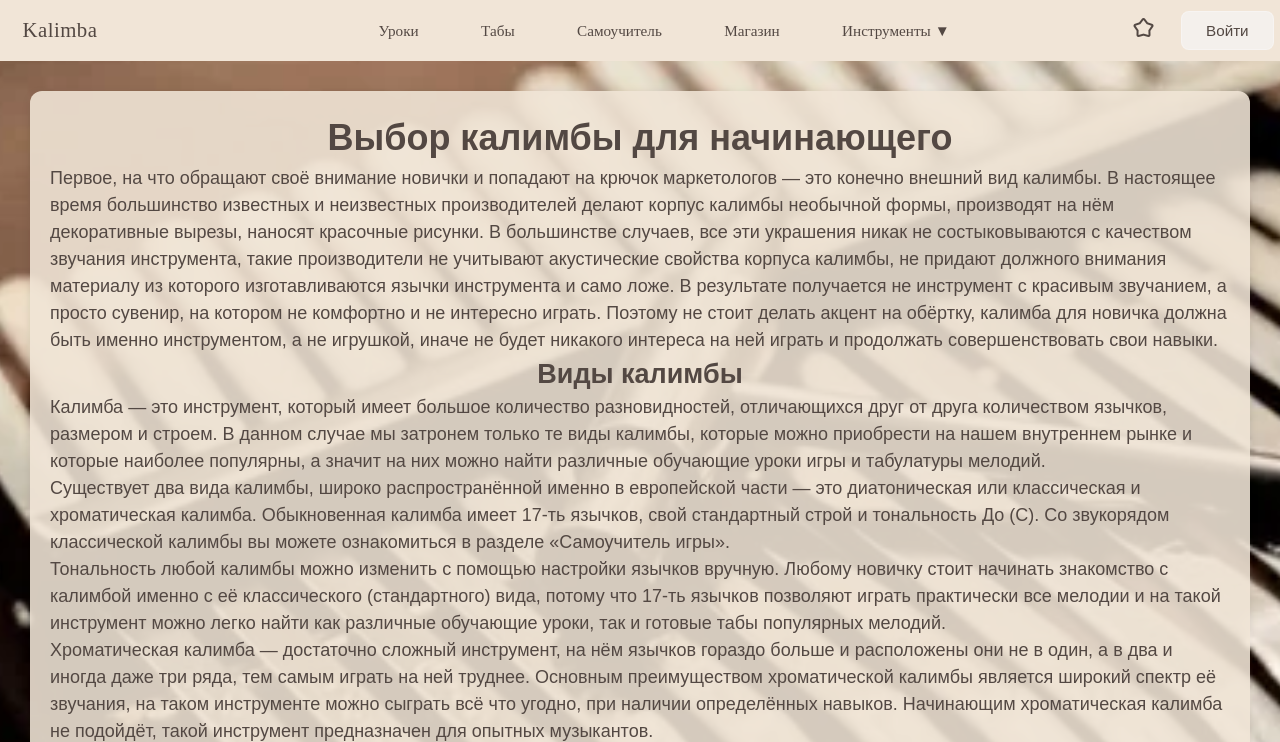
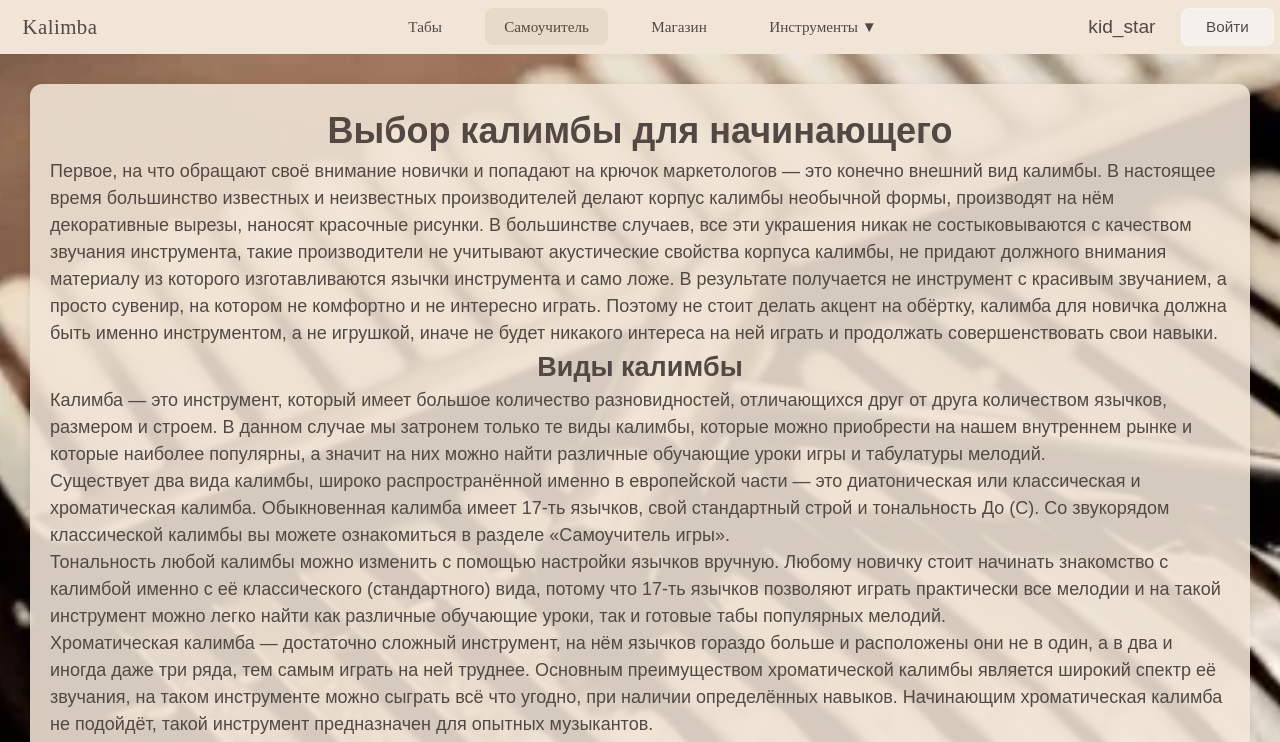
Before and after one commit to passsss438-rgb/kalimba, a plain HTML site: page Untitled-2.html in a window 1280 px wide. Shown: the top 742 px of the page. Drawn offline with nearby package versions, Linux system fonts and the light colour scheme.

Commit message:
Untitled-2.html

```diff
--- a/Untitled-2.html
+++ b/Untitled-2.html
@@ -181,13 +181,12 @@
 <body>
       <header class="header">
         <nav class="nav-container">
-             <a href="https://passsss438-rgb.github.io/kalimba/#" class="logo" style="text-decoration: none;">
+            <a href="https://passsss438-rgb.github.io/kalimba/#" class="logo">
                 <h1 class="logo-text">Kalimba</h1>
             </a>
             <ul class="nav-menu">
-                    <li><a href="#" class="nav-link">Уроки</a></li>
-                    <li><a href="#" class="nav-link">Табы</a></li>
-                    <li><a href="#" class="nav-link">Самоучитель</a></li>
+                <li><a href="https://passsss438-rgb.github.io/kalimba/tabs.html" class="nav-link">Табы</a></li>
+                <li><a href="https://passsss438-rgb.github.io/kalimba/camoyzitel.html" class="nav-link" style="background: rgba(139, 115, 85, 0.1);">Самоучитель</a></li>
                 <li><a href="https://passsss438-rgb.github.io/kalimba/shop.html" class="nav-link">Магазин</a></li>
                 <li class="dropdown">
                     <a href="#" class="nav-link dropdown-toggle">
@@ -205,19 +204,13 @@
             <div class="nav-actions">
                 <button class="favorites-btn">
                     <span class="material-symbols-outlined">kid_star</span>
-                </button>     <link rel="stylesheet" href="https://fonts.googleapis.com/css2?family=Material+Symbols+Outlined:opsz,wght,FILL,GRAD@20..48,100..700,0..1,-50..200&icon_names=kid_star" />
+                </button>
                 <button class="auth-btn">Войти</button>
             </div>
         </nav>
     </header>
      <script>
-        // Обработчик для логотипа (возврат на главную)
-        document.querySelector('.logo').addEventListener('click', function() {
-            window.location.href = '#';
-        });
-
         document.querySelector('.auth-btn').addEventListener('click', function() {
-            // Здесь можно добавить логику для авторизации
             alert('Форма авторизации');
         });
  </script>
```
Lines whose indentation alone changed are shown as unchanged.
